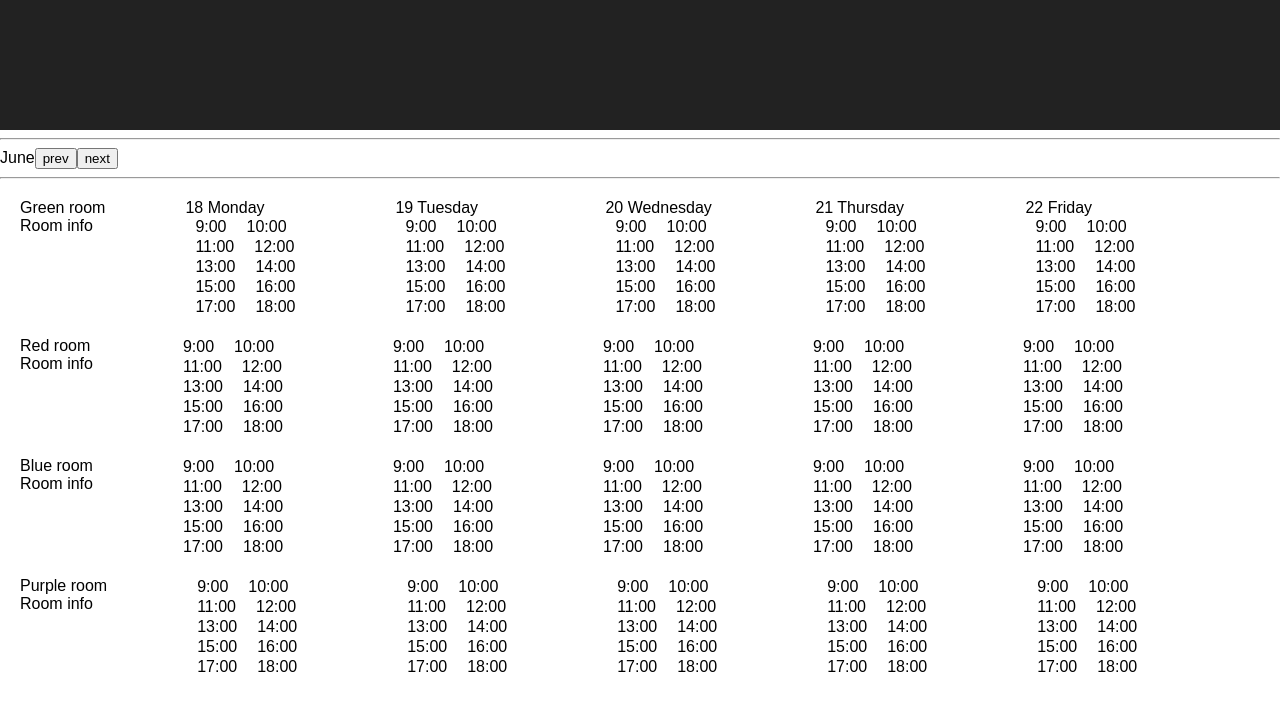
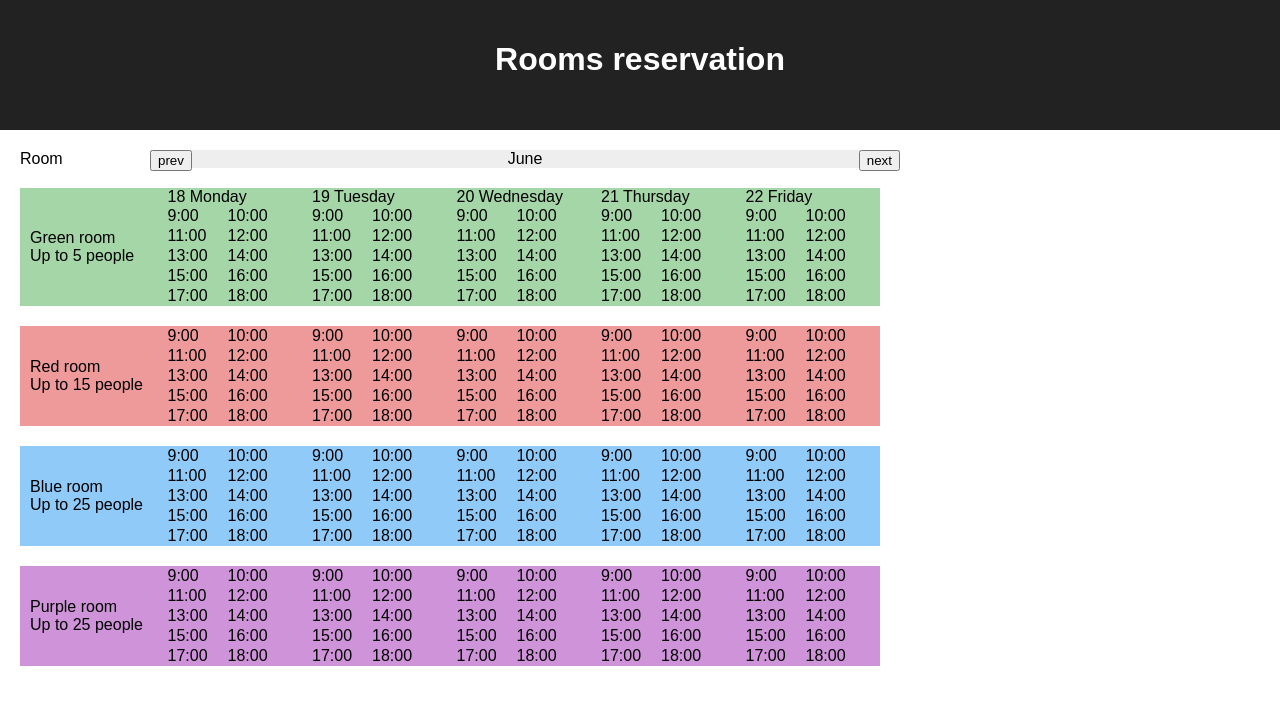
Before and after one commit to muzzone/room-reservation, a React (Create React App) app: page / in a window 1280 px wide. Shown: the top 710 px of the page. Built offline with nearby package versions, Linux system fonts and the light colour scheme.

Commit message:
add styles

```diff
--- a/src/App.css
+++ b/src/App.css
@@ -29,30 +29,91 @@ header {
 
 .days {
   margin: 0;
+  padding: 0;
 }
 
 .day {
   flex-wrap: wrap;
   max-width: 170px;
+  padding: 0;
 }
 
 .time{
-  margin: 1px 10px;
+  padding: 1px 10px;
   cursor: pointer;
+  width: 40px;
 }
 
 .room {
   margin: 20px;
 }
 
+.rooms, .navContainer{
+  width: 900px;
+}
+
 .reserved {
-  background: red;
+  background: rgba(224, 224, 224, 0.48);
 }
 
 .dayHeader {
+  padding-left: 10px;
   width: 100%;
 }
 
 .redRoom .dayHeader, .blueRoom .dayHeader, .purpleRoom .dayHeader{
   display: none;
 }
+
+.roomInfo{
+  width: 150px;
+  display: flex;
+  flex-direction: column;
+  justify-content: center;
+  padding-left: 10px;
+}
+
+.roomColumnHeader{
+  width: 130px;
+  padding-left: 20px;
+}
+
+.navContainer {
+  margin: 20px 0;
+}
+.navContainer > div {
+  display: inline-block;
+}
+
+.controlBtns {
+  width: 750px;
+  text-align: center;
+  position: relative;
+  background: #eeeeee;
+}
+.controlBtns button {
+  position: absolute;
+}
+
+.controlBtns button:first-child {
+  left: 0;
+}
+.controlBtns button:last-child {
+  right: 0;
+}
+
+.greenRoom {
+  background: #a5d6a7;
+}
+
+.redRoom {
+  background: #ef9a9a ;
+}
+
+.blueRoom {
+  background: #90caf9;
+}
+
+.purpleRoom {
+  background: #ce93d8;
+}
--- a/src/App.js
+++ b/src/App.js
@@ -64,6 +64,9 @@ class App extends Component {
     console.log(reservedSlots);
 
     $(nodes).click( function () {
+      if ($(this).hasClass('reserved')) {
+        return
+      }
       const id = $(this).attr('id');
       reservedSlots.push(id);
       console.log(reservedSlots);
@@ -74,9 +77,10 @@ class App extends Component {
   }
 
   highlightReservedSlots() {
-     let elements = '';
+    let elements = '';
     const reserved = localStorage['reserved'] || "{}";
     const reservedSlots = JSON.parse(reserved);
+
      $.each(reservedSlots, function (index, item) {
        elements = elements + '#' + item + ', ';
      });
@@ -106,6 +110,7 @@ class App extends Component {
     return (
       <div className="App">
         <header className="App-header">
+          <h1>Rooms reservation</h1>
         </header>
         <Navigation date={this.state.date}>
           <button onClick={this.prevWeek}>prev</button>
--- a/src/components/navigation.js
+++ b/src/components/navigation.js
@@ -4,18 +4,18 @@ class Navigation extends Component {
 
   getMonthName(monthNumber) {
     const monthNames = ["January", "February", "March", "April", "May", "June",
-      "July", "August", "September", "October", "November", "December"
-    ];
+      "July", "August", "September", "October", "November", "December"];
     return monthNames[monthNumber];
   }
 
   render() {
     return (
       <div className="navContainer">
-        <hr/>
-        {this.getMonthName(this.props.date.getMonth())}
-        {this.props.children}
-        <hr/>
+        <div className="roomColumnHeader">Room</div>
+        <div className="controlBtns">
+          {this.props.children}
+          {this.getMonthName(this.props.date.getMonth())}
+        </div>
       </div>
     )
   }
--- a/src/components/room.js
+++ b/src/components/room.js
@@ -24,9 +24,8 @@ class Room extends Component {
     return (
       <div className={'room ' + this.props.roomName.toLocaleLowerCase() + 'Room'}>
         <div className="roomInfo">
-          {this.props.roomName} room
-          <br/>
-          Room info
+          <div>{this.props.roomName} room</div>
+          <div>Up to {this.props.maxPeople} people</div>
         </div>
         <ul className="days">
           {days.map((day) => day)}
--- a/src/components/rooms.js
+++ b/src/components/rooms.js
@@ -5,10 +5,10 @@ class Rooms extends Component {
   render() {
     return (
       <div className="rooms">
-        <Room roomName={'Green'}  date={this.props.date}  className="greenRoom"/>
-        <Room roomName={'Red'}    date={this.props.date}  className="redRoom"/>
-        <Room roomName={'Blue'}   date={this.props.date}  className="blueRoom"/>
-        <Room roomName={'Purple'} date={this.props.date}  className="purpleRoom"/>
+        <Room roomName={'Green'}  date={this.props.date} maxPeople={5} className="greenRoom"/>
+        <Room roomName={'Red'}    date={this.props.date} maxPeople={15}  className="redRoom"/>
+        <Room roomName={'Blue'}   date={this.props.date} maxPeople={25} className="blueRoom"/>
+        <Room roomName={'Purple'} date={this.props.date} maxPeople={25} className="purpleRoom"/>
       </div>
     )
   }
```
